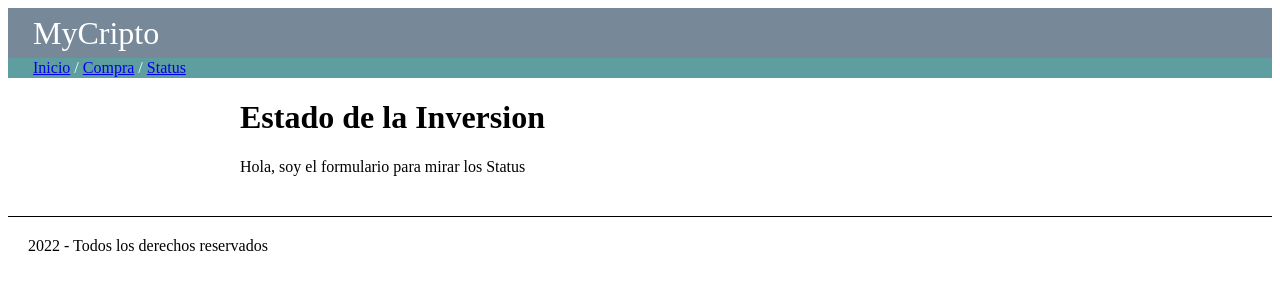
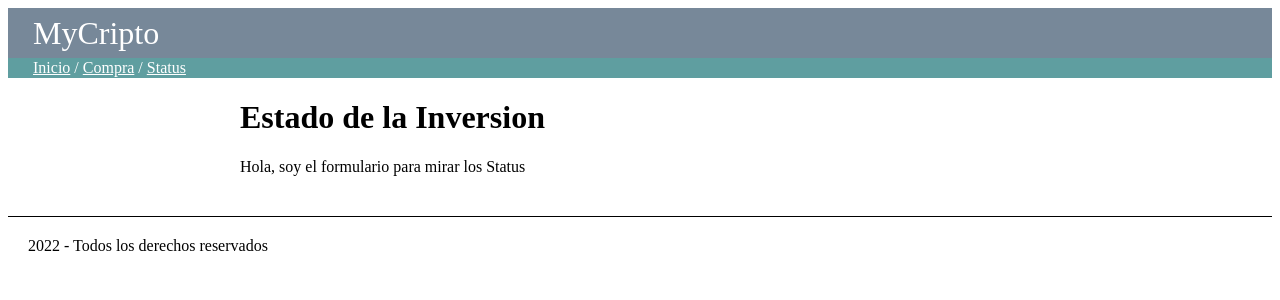
Before and after one commit to fabianallvarez/Proyecto-Flask, a Flask app: page /status in a window 1280 px wide. Shown: the top 300 px of the page. Run offline with Flask 2, Linux system fonts and the light colour scheme.

Commit message:
ft: color de los enlaces del menu

```diff
--- a/balance/static/css/styles.css
+++ b/balance/static/css/styles.css
@@ -13,6 +13,10 @@ nav {
     height: 20px;
     line-height: 20px;
     padding-left: 25px;
+}
+
+nav.main-menu a {
+    color: white;
 }
 
 main {
--- a/balance/templates/components/navbar.html
+++ b/balance/templates/components/navbar.html
@@ -1,3 +1,3 @@
-<nav>
+<nav class="main-menu">
     <a href="/">Inicio</a> / <a href="purchase">Compra</a> / <a href="/status">Status</a>
 </nav>
```
